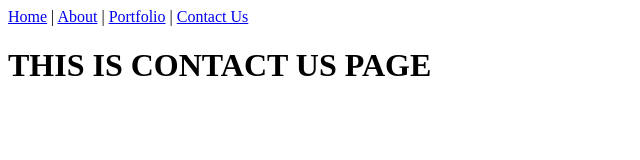
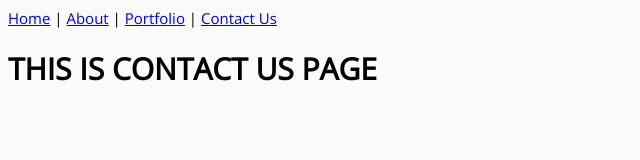
Before and after one commit to samiulgg/coding_assignment_one, a plain HTML site: page pages/contact_us.html in a window 1280 px wide. Shown: the whole page, without its empty margins (0-640 px from the left). Drawn offline with nearby package versions, Linux system fonts and the light colour scheme; the site is published under a folder, as on GitHub Pages, so addresses that start at the root find nothing.

Commit message:
Update contact_us.html

```diff
--- a/pages/contact_us.html
+++ b/pages/contact_us.html
@@ -3,8 +3,8 @@
 <head>
     <meta charset="UTF-8">
     <title>About</title>
-    <link rel="icon" href="images/icon.jpg">
-    <link rel="stylesheet" href="/css/style.css">
+    <link rel="icon" href="../images/icon.jpg">
+    <link rel="stylesheet" href="../css/style.css">
     <link href="https://fonts.googleapis.com/css?family=Open+Sans&display=swap" rel="stylesheet">
 </head>
 <body>
```
